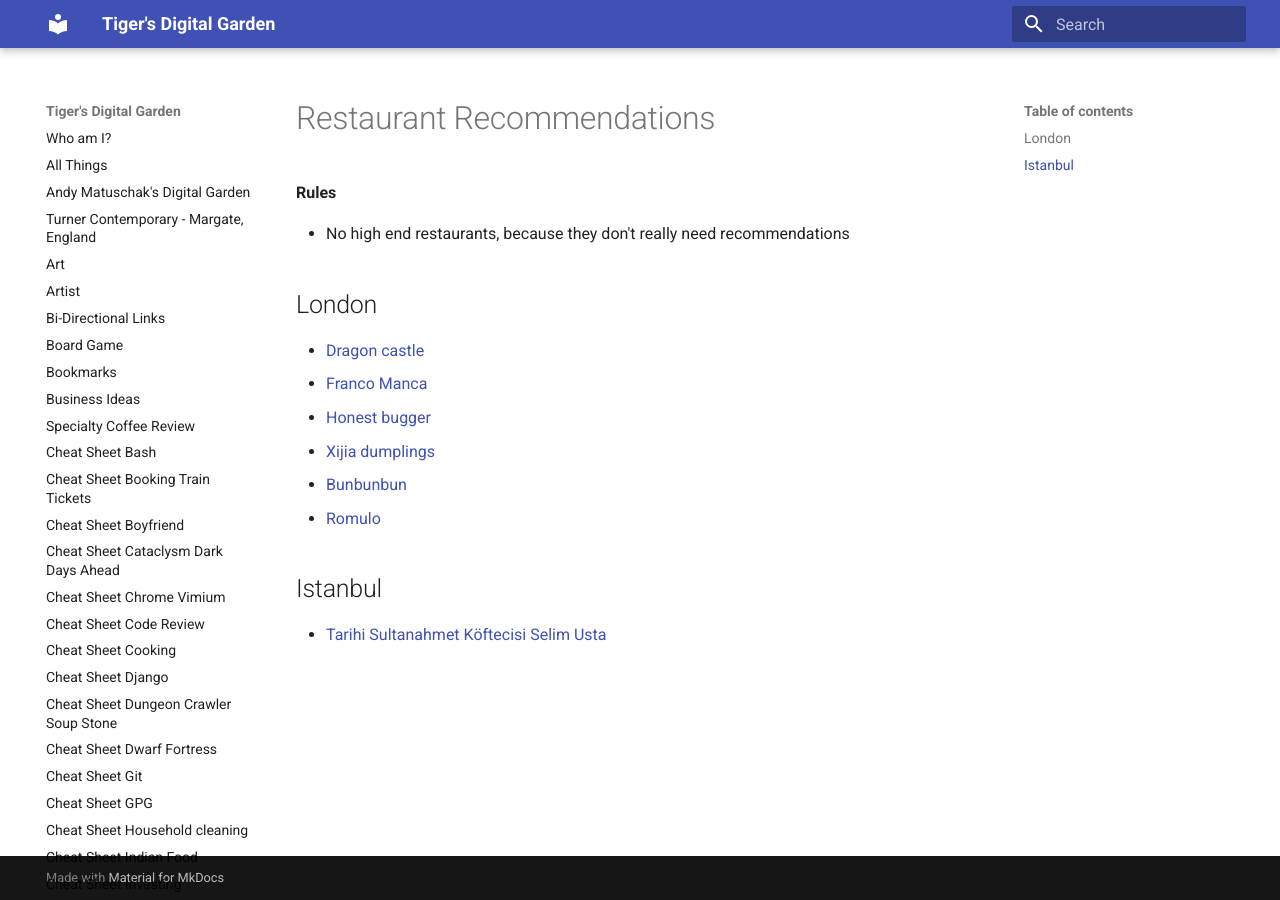
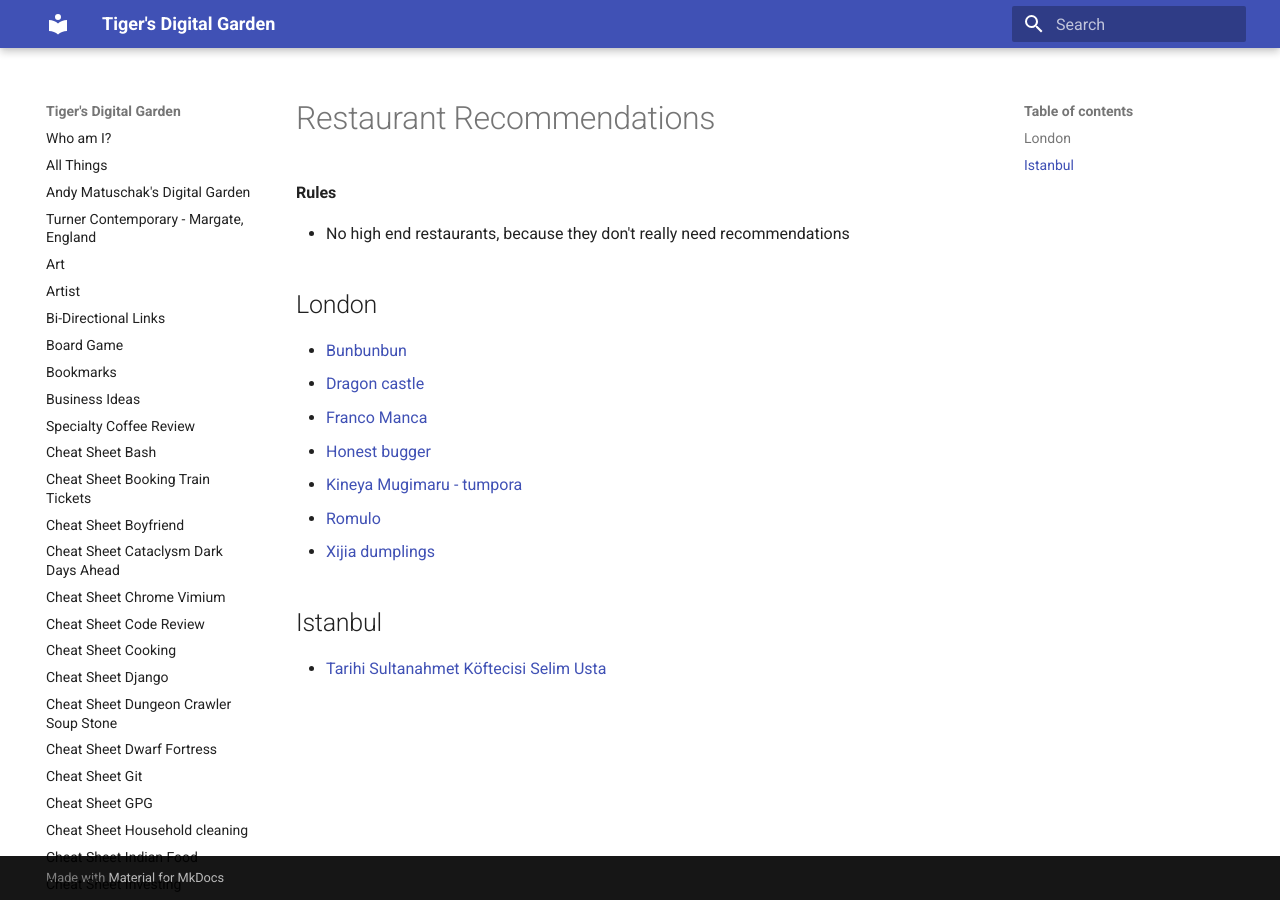
Before and after one commit to ynotstartups/notes, an MkDocs documentation site: the page built from notes/restaurant-recommendations.md, in a window 1280 px wide. Built offline with MkDocs 1.6.1 and Material for MkDocs 9.7.7, drawn with Linux system fonts in a browser that asks for light colours.

Commit message:
add recommendations

```diff
--- a/notes/restaurant-recommendations.md
+++ b/notes/restaurant-recommendations.md
@@ -6,12 +6,13 @@
 
 ## London
 
+- [Bunbunbun](http://www.bunbunbun.co/)
 - [Dragon castle](https://www.dragoncastlelondon.com/)
 - [Franco Manca](https://www.francomanca.co.uk/)
 - [Honest bugger](https://www.honestburgers.co.uk/)
+- [Kineya Mugimaru - tumpora](https://www.kineya.co.uk/)
+- [Romulo](https://www.romulocafe.co.uk/)
 - [Xijia dumplings](https://www.xihomedumplings.co.uk/)
-- [Bunbunbun](http://www.bunbunbun.co/)
-- [Romulo](https://www.romulocafe.co.uk/)
 
 ## Istanbul
 
```
